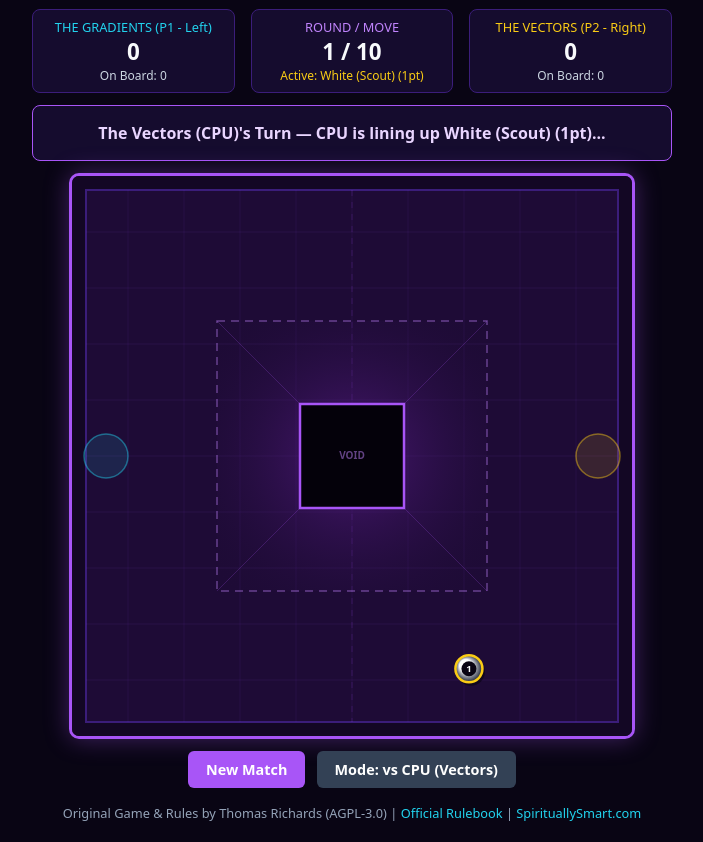
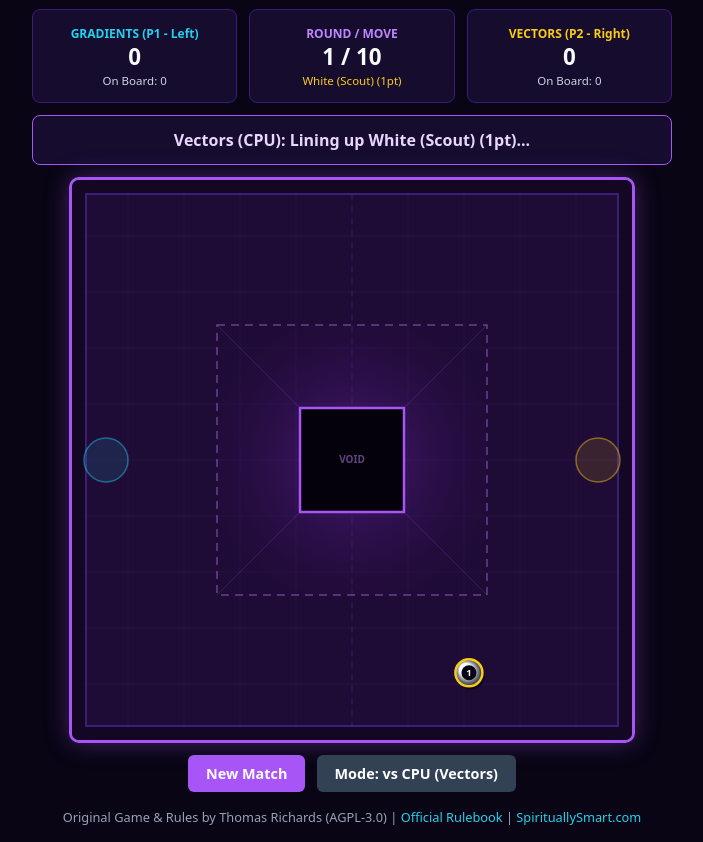
Before and after one commit to tlthe5th/void-edge, a plain HTML site: page index.html in a window 1280 px wide. Shown: the part 79-921 px from the top of the page, without its empty margins (288-991 px from the left). Drawn offline with Linux system fonts and the light colour scheme.

Commit message:
Refactor HUD elements and update status messages

```diff
--- a/index.html
+++ b/index.html
@@ -9,10 +9,12 @@
 body{background:var(--bg);color:var(--text);margin:0;padding:1rem;display:flex;flex-direction:column;align-items:center}
 h1{margin:.2rem 0;font-size:1.6rem;letter-spacing:1px;text-shadow:0 0 12px var(--neon)}
 .sub{color:#c084fc;font-size:.85rem;margin-bottom:.75rem}
-.hud{display:flex;gap:1rem;flex-wrap:wrap;justify-content:center;width:100%;max-width:640px;margin-bottom:.75rem}
-.box{background:var(--panel);border:1px solid var(--border);border-radius:8px;padding:.5rem .9rem;text-align:center;flex:1;min-width:140px}
-.score{font-size:1.4rem;font-weight:800}
-.status{background:var(--panel);border:1px solid var(--neon);border-radius:8px;padding:.4rem 1rem;width:100%;max-width:640px;text-align:center;margin-bottom:.75rem;font-weight:600;color:#e9d5ff;height:56px;display:flex;align-items:center;justify-content:center;overflow:hidden;line-height:1.25}
+.hud{display:flex;gap:.75rem;justify-content:center;width:100%;max-width:640px;margin-bottom:.75rem;height:94px}
+.box{background:var(--panel);border:1px solid var(--border);border-radius:8px;padding:.5rem .6rem;text-align:center;flex:1;display:flex;flex-direction:column;justify-content:center;overflow:hidden}
+.box-title{font-size:.75rem;font-weight:700;white-space:nowrap}
+.score{font-size:1.4rem;font-weight:800;line-height:1.2;margin:2px 0}
+.box-sub{font-size:.72rem;color:#cbd5e1;white-space:nowrap;overflow:hidden;text-overflow:ellipsis}
+.status{background:var(--panel);border:1px solid var(--neon);border-radius:8px;padding:.4rem 1rem;width:100%;max-width:640px;text-align:center;margin-bottom:.75rem;font-weight:600;color:#e9d5ff;height:50px;display:flex;align-items:center;justify-content:center;white-space:nowrap;overflow:hidden;text-overflow:ellipsis}
 canvas{background:#1e0b36;border:3px solid var(--neon);border-radius:10px;box-shadow:0 0 25px rgba(168,85,247,.35);max-width:100%;cursor:crosshair;touch-action:none}
 .controls{display:flex;gap:.75rem;margin-top:.75rem;flex-wrap:wrap;justify-content:center}
 button{background:var(--neon);color:#fff;border:none;padding:.55rem 1.1rem;border-radius:6px;font-weight:700;cursor:pointer;font-size:.9rem}
@@ -27,9 +29,21 @@ footer{margin-top:1rem;font-size:.8rem;color:#94a3b8;text-align:center}a{color:v
 <h1>VOID EDGE</h1>
 <div class="sub">The Void Edge Chronicles &bull; Created by Thomas Richards</div>
 <div class="hud">
-  <div class="box"><div style="color:var(--cyan);font-size:.8rem">THE GRADIENTS (P1 - Left)</div><div class="score" id="s1">0</div><div id="r1" style="font-size:.75rem;color:#cbd5e1"></div></div>
-  <div class="box"><div style="color:#c084fc;font-size:.8rem">ROUND / MOVE</div><div class="score" id="turnInfo">1 / 10</div><div id="nextMarble" style="font-size:.75rem;color:var(--gold)"></div></div>
-  <div class="box"><div style="color:var(--gold);font-size:.8rem">THE VECTORS (P2 - Right)</div><div class="score" id="s2">0</div><div id="r2" style="font-size:.75rem;color:#cbd5e1"></div></div>
+  <div class="box">
+    <div class="box-title" style="color:var(--cyan)">GRADIENTS (P1 - Left)</div>
+    <div class="score" id="s1">0</div>
+    <div class="box-sub" id="r1">On Board: 0</div>
+  </div>
+  <div class="box">
+    <div class="box-title" style="color:#c084fc">ROUND / MOVE</div>
+    <div class="score" id="turnInfo">1 / 10</div>
+    <div class="box-sub" id="nextMarble" style="color:var(--gold)">Active: White (1pt)</div>
+  </div>
+  <div class="box">
+    <div class="box-title" style="color:var(--gold)">VECTORS (P2 - Right)</div>
+    <div class="score" id="s2">0</div>
+    <div class="box-sub" id="r2">On Board: 0</div>
+  </div>
 </div>
 <div class="status" id="statusBar">Flipping coin for Initiative...</div>
 <canvas id="board" width="560" height="560"></canvas>
@@ -162,13 +176,13 @@ function startTurn(){
   aimPos={x:W/2,y:H/2};
   phase='aim';
   updateHUD();
-  const tName=activeTeam===0?'The Gradients (Left)':(vsAI?'The Vectors (CPU)':'The Vectors (Right)');
+  const tName=activeTeam===0?'Gradients':(vsAI?'Vectors (CPU)':'Vectors');
   const spec=getCurrentMarbleSpec();
   if(vsAI && activeTeam===1){
-    document.getElementById('statusBar').textContent=`${tName}'s Turn — CPU is lining up ${spec.name} (${spec.val}pt)...`;
+    document.getElementById('statusBar').textContent=`${tName}: Lining up ${spec.name} (${spec.val}pt)...`;
     aiTimer=setTimeout(aiShoot,750);
   }else{
-    document.getElementById('statusBar').textContent=`${tName}'s Turn — Aim & drag from your cue stick to launch ${spec.name} (${spec.val}pt)`;
+    document.getElementById('statusBar').textContent=`${tName}'s Turn — Launch ${spec.name} (${spec.val}pt)`;
   }
 }
 
@@ -247,7 +261,7 @@ function updateHUD(){
   document.getElementById('s2').textContent=scores[1];
   document.getElementById('turnInfo').textContent=suddenDeath?'SUDDEN DEATH':`${Math.min(10,moveIdx+1)} / 10`;
   const spec=getCurrentMarbleSpec();
-  document.getElementById('nextMarble').textContent=spec?`Active: ${spec.name} (${spec.val}pt)`:'Match Complete';
+  document.getElementById('nextMarble').textContent=spec?`${spec.name} (${spec.val}pt)`:'Match Complete';
   document.getElementById('r1').textContent=`On Board: ${marbles.filter(m=>m.team===0).length}`;
   document.getElementById('r2').textContent=`On Board: ${marbles.filter(m=>m.team===1).length}`;
 }
```
